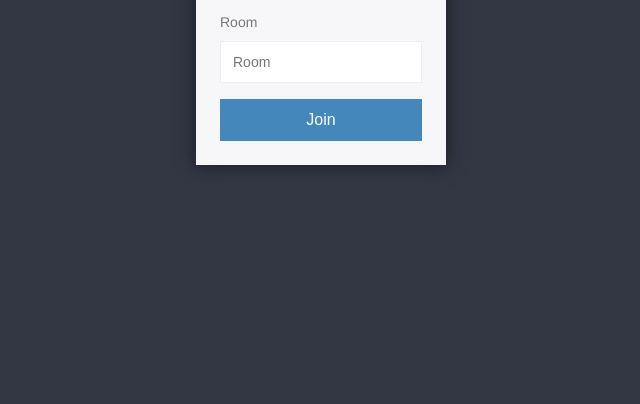
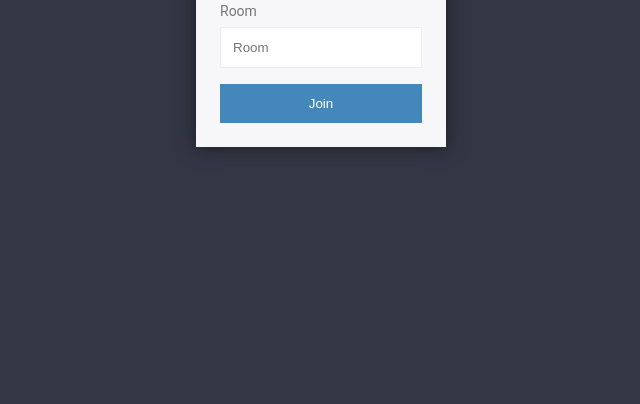
Before and after one commit to andrewl64/chat-app, a website: page public/index.html in a window 1280 px wide. Shown: the part 396-800 px from the top of the page, without its empty margins (319-959 px from the left). Drawn offline with Linux system fonts and the light colour scheme.

Commit message:
style change

```diff
--- a/public/css/styles.css
+++ b/public/css/styles.css
@@ -7,6 +7,39 @@ html, body {
 	width: 100%;
 	height: 100%;
 	font-family: 'Roboto', sans-serif;
+}
+
+.centered-form {
+    background: #333744;
+    width: 100vw;
+    height: 100vh;
+    display: flex;
+    justify-content: center;
+    align-items: center;
+}
+.centered-form__box {
+    box-shadow: 0 0 17px 1px #1d1f26;
+    background: #f7f7fa;
+    padding: 24px;
+    width: 250px;
+}
+label {
+    display: block;
+    font-size: 14px;
+    margin-bottom: 8px;
+    color: #777;
+}
+.centered-form input {
+    margin-bottom: 16px;
+    width: 100%;
+}
+input {
+    border: 1px solid #eee;
+    padding: 12px;
+    outline: 0;
+}
+.centered-form button {
+    width: 100%;
 }
 
 /* sidebar */
--- a/public/index.html
+++ b/public/index.html
@@ -7,7 +7,7 @@
 	<link rel="icon" type="image/png" sizes="32x32" href="./img/favicons/favicon-32x32.png">
 	<link rel="icon" type="image/png" sizes="16x16" href="./img/favicons/favicon-16x16.png">
 	<link rel="manifest" href="./img/favicons/site.webmanifest">
-	<link rel="stylesheet" type="text/css" href="./css/styles.min.css" />
+	<link rel="stylesheet" type="text/css" href="./css/styles.css" />
 </head>
 <body>
 	<div class="centered-form">
```
